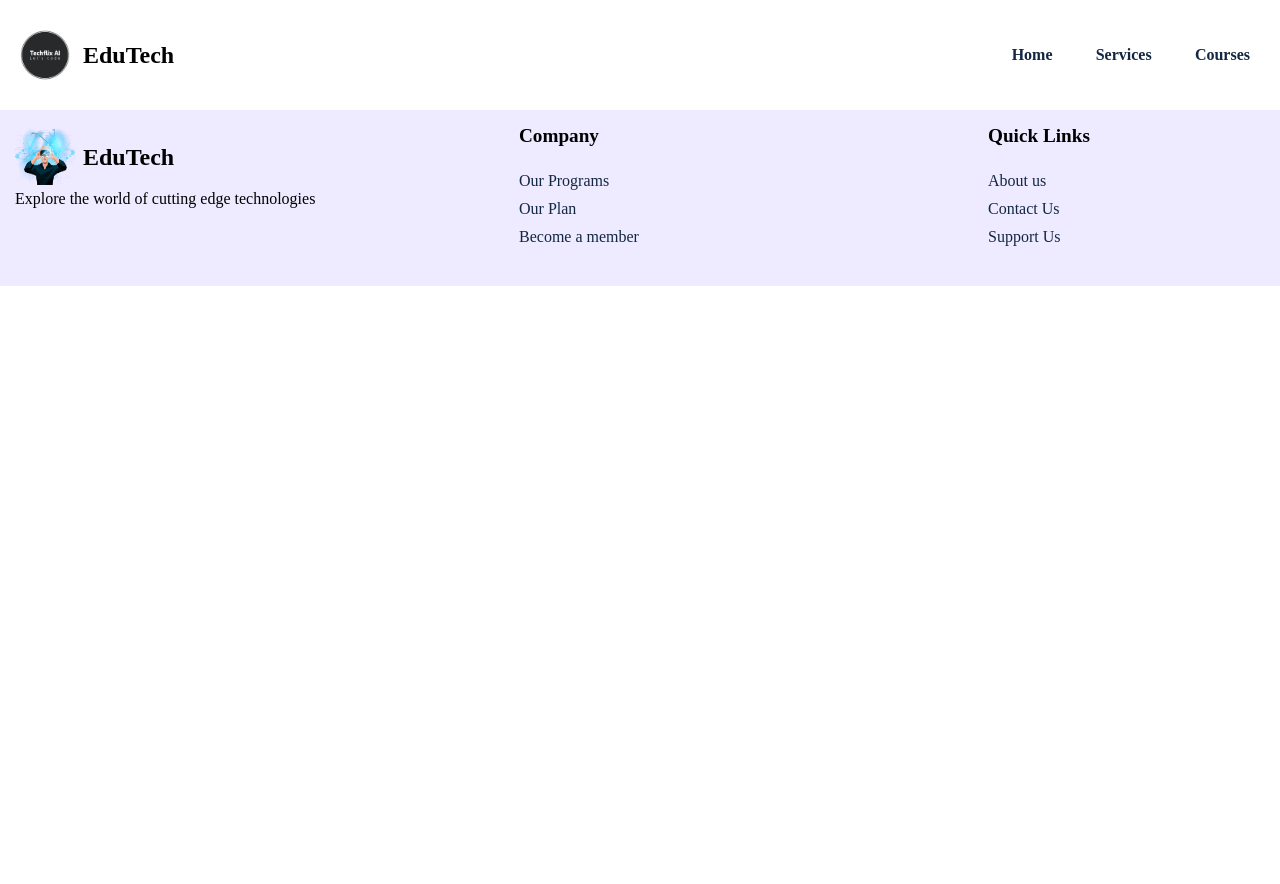
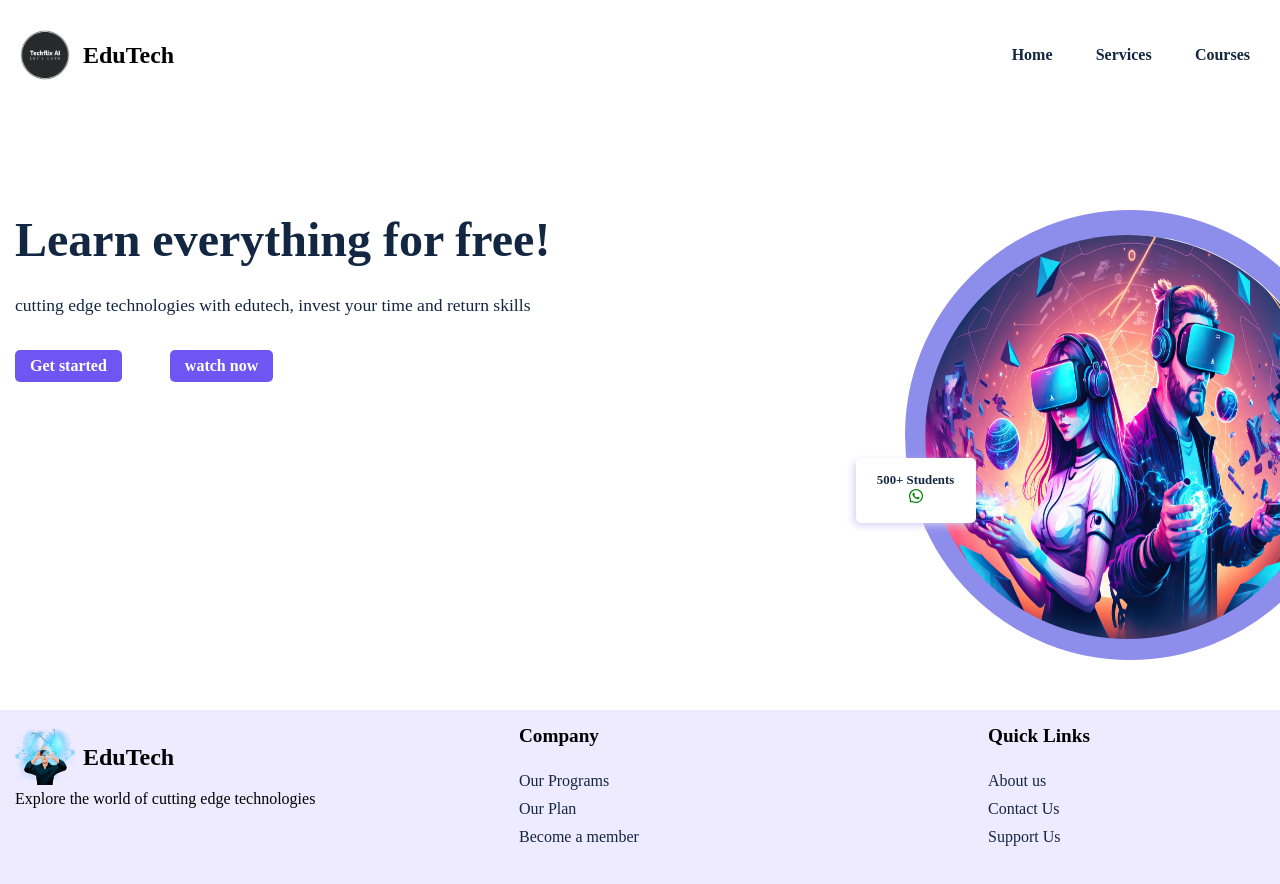
Before and after one commit to Nazeem-c/edutechweb, a React (Create React App) app: page / in a window 1280 px wide. Shown: the top 884 px of the page. Before the commit the page ends 800 px from the top, so only its background shows below. Built offline with nearby package versions, Linux system fonts and the light colour scheme.

Commit message:
Home Page

```diff
--- a/package.json
+++ b/package.json
@@ -8,6 +8,7 @@
     "@testing-library/user-event": "^13.5.0",
     "react": "^18.2.0",
     "react-dom": "^18.2.0",
+    "react-icons": "^4.10.1",
     "react-scripts": "5.0.1",
     "web-vitals": "^2.1.4"
   },
--- a/src/App.css
+++ b/src/App.css
@@ -1,6 +1,7 @@
 :root{
     --primary--color:#6f55f2;
     --heading--color:#132742;
+    --font-name: 'Times New Roman', Times, serif;
 }
 * {
     margin: 0;
@@ -37,3 +38,72 @@ ul{
     color: var(--heading--color);
     font-weight: 700;
 }
+.register_button{
+    background: var(--primary--color);
+    border: none;
+    border-radius: 5px;
+    color: #fff;
+    cursor: pointer;
+    font-family: var(--font-name);
+    font-size: 1rem;
+    font-weight: 700;
+    outline: none;
+    padding: 7px 15px;
+
+
+}
+.home_imgwrapper{
+    position: relative;
+    z-index: 1;
+
+}
+.box01{
+    width: 400px;
+    height: 400px;
+    background-repeat: 100%;
+    border: 25px solid rgba(141,141,235,2);
+    border-radius: 54%;
+}
+.box_image{
+    position: absolute;
+    top: -13%;
+    left: -14%;
+    z-index: 10;
+}
+.box_image img{
+    width: 25.3rem;
+    height: 25.3rem;
+    border-radius: 54%;
+    margin-left: 83px;
+    margin-top: 83px;
+}
+.whatsapp_container{
+    width: 100px;
+    position: absolute;
+    top: 55%;
+    left: -11%;
+    z-index: 10;
+    box-shadow: -3px 3px 8px -1px #d3cef2;
+    text-align: center;
+    background: #fff;
+    border-radius: 5px;
+    padding: 15px 10px;
+}
+.whatsapp_container h5{
+    justify-content: center;
+    font-size: .8rem;
+    color: var(--heading--color);
+    font-weight: 600;
+}
+.support{
+    width: 70px;
+    position: absolute;
+    top: 25%;
+    left: 87%;
+    z-index: 10;
+    box-shadow: -3px 3px 8px -1px #d3cef2;
+    text-align: center;
+    background: #fff;
+    border-radius: 5px;
+    padding: 15px 10px;
+}
--- a/src/App.js
+++ b/src/App.js
@@ -1,5 +1,6 @@
 import React from 'react'
 import './App.css'
+import Home from './Components/Pages/Home/Home'
 import Header from './Components/Header/Header'
 import Footer from './Components/Footer/Footer'
 
@@ -7,6 +8,7 @@ function App() {
   return (
     <div>
       <Header/>
+      <Home/>
       <Footer/>
     </div>
   )
--- /dev/null
+++ b/src/Components/Pages/Home/Home.css
@@ -0,0 +1,22 @@
+ .home_container{
+    display: flex;
+    justify-content: space-between;
+    padding-top: 50px;
+ }
+ .home_content .section_title{
+    font-size: 3rem;
+    padding-right: 50px;
+    line-height: 60px;
+    margin-bottom: 20px;
+ }
+ .home_content p{
+    font-size: 1.1rem;
+    color: var(--heading--color);
+    margin-bottom: 30px;
+    line-height: 30px;
+ }
+ .home_buttons{
+    display: flex;
+    align-items: center;
+    column-gap: 3rem;
+ }
--- /dev/null
+++ b/src/Components/Pages/Home/Home.js
@@ -0,0 +1,46 @@
+import React from 'react'
+import meta from '../../../assets/img/meta.jpeg'
+import {AiOutlineWhatsApp} from 'react-icons/ai'
+import './Home.css'
+
+function Home() {
+  return (
+    <section>
+        <div className="container">
+            <div className="home_container">
+                <div className="home_content">
+                    <h2 className="section_title">
+                        Learn everything for free!
+                    </h2>
+                    <p className="section_content">
+                        cutting edge technologies with edutech, invest your time and return skills
+                    </p>
+                    <div className="home_buttons">
+                        <button className='register_button'>Get started</button>
+                        <button className='register_button'>watch now</button>
+                    </div>
+                </div>
+                <div className="home_image">
+                    <div className="home_imgwrapper">
+                        <div className="box01">
+                            <div className="box_image">
+                                <img src={meta} alt="" />
+                            </div>
+                        </div>
+                        <div className="whatsapp_container">
+                            <h5>500+ Students</h5>
+                            <AiOutlineWhatsApp color='green'/>
+                        </div>
+                        <div className="support">
+                            <h5>Active Support</h5>
+
+                        </div>
+                    </div>
+                </div>
+            </div>
+        </div>
+    </section>
+  )
+}
+
+export default Home
```
Also changed, not shown: 1 other file (tests, documents, lock files or other folders).
